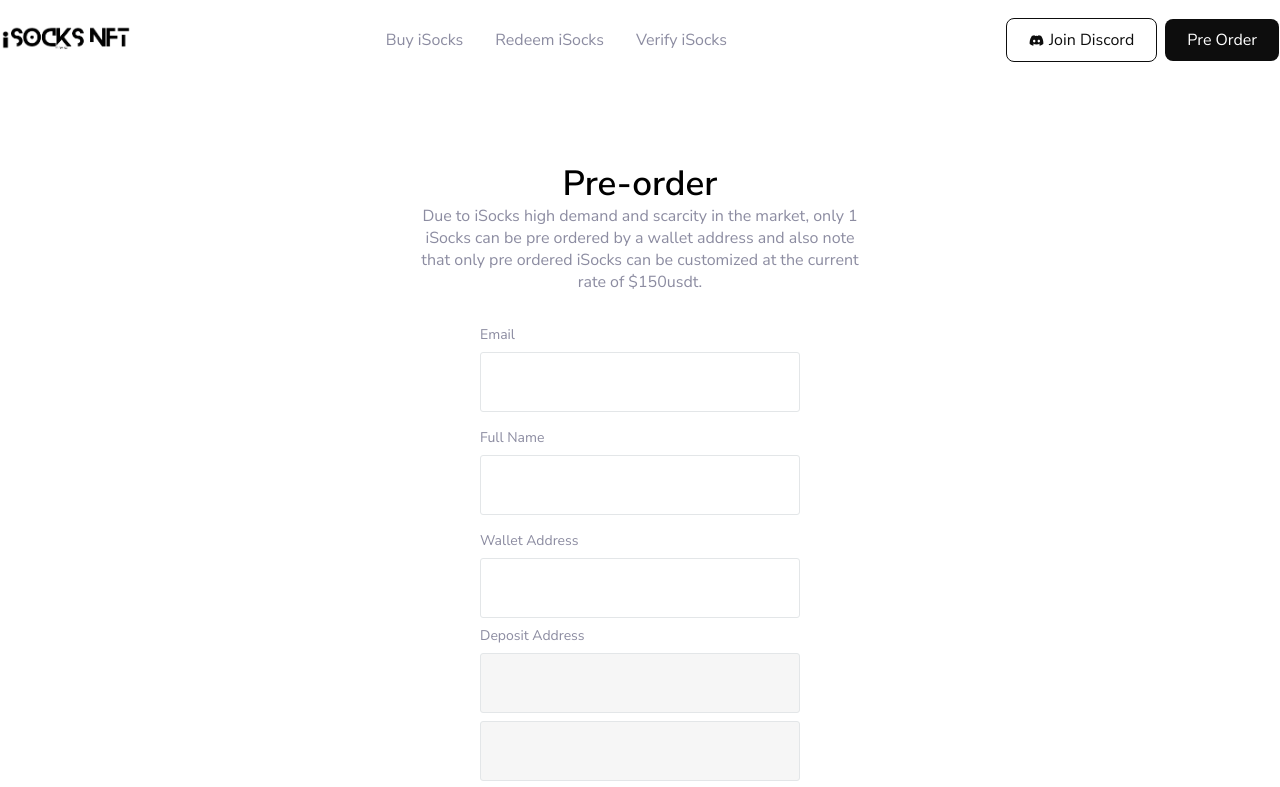
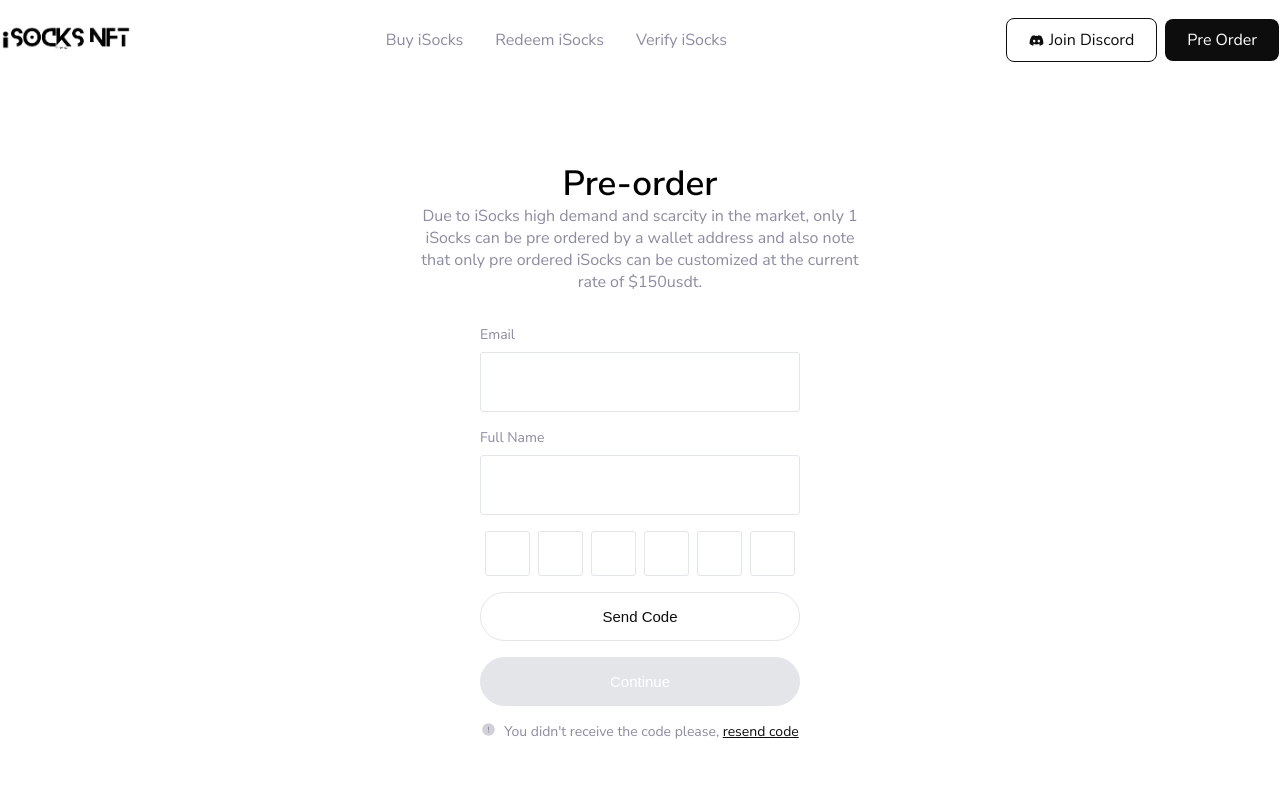
Before and after one commit to iSocks-NFTs/isocks.ai, a Next.js app: page /preorder in a window 1280 px wide. Shown: the top 787 px of the page. Built offline with nearby package versions, Linux system fonts and the light colour scheme.

Commit message:
added state for confirmed email

```diff
--- a/components/PreOrder/index.js
+++ b/components/PreOrder/index.js
@@ -21,7 +21,7 @@ const PreOrderComponent = () => {
   });
   const [otp, setOtp] = React.useState(new Array(6).fill(""));
   const [active, setActive] = React.useState(false);
-  const [emailConfirmed, setEmailConfirmed] = React.useState(false);
+  const [emailConfirmed, setEmailConfirmed] = React.useState(true);
 
   function handleChange(element, index) {
     if (isNaN(element.value)) return false;
```
